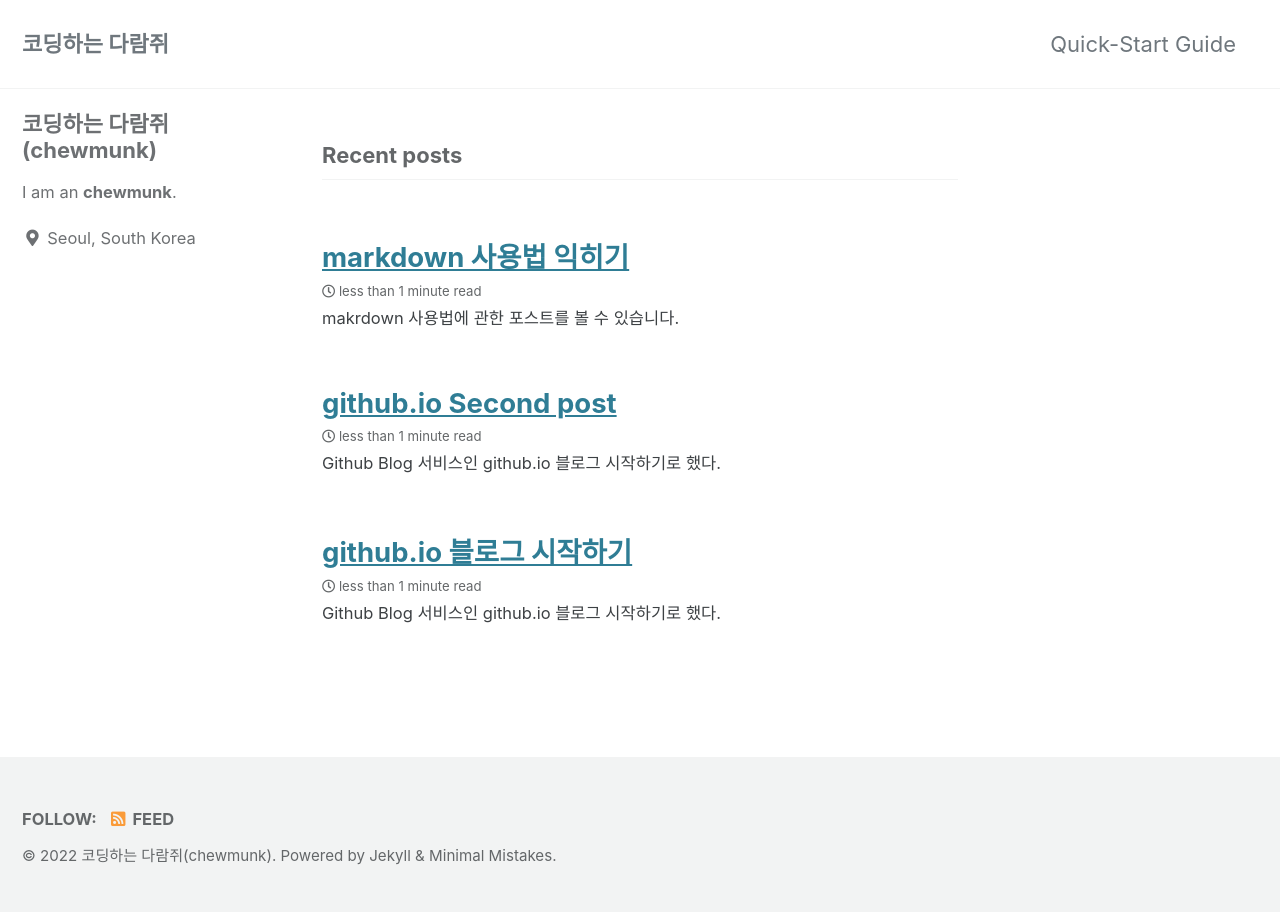
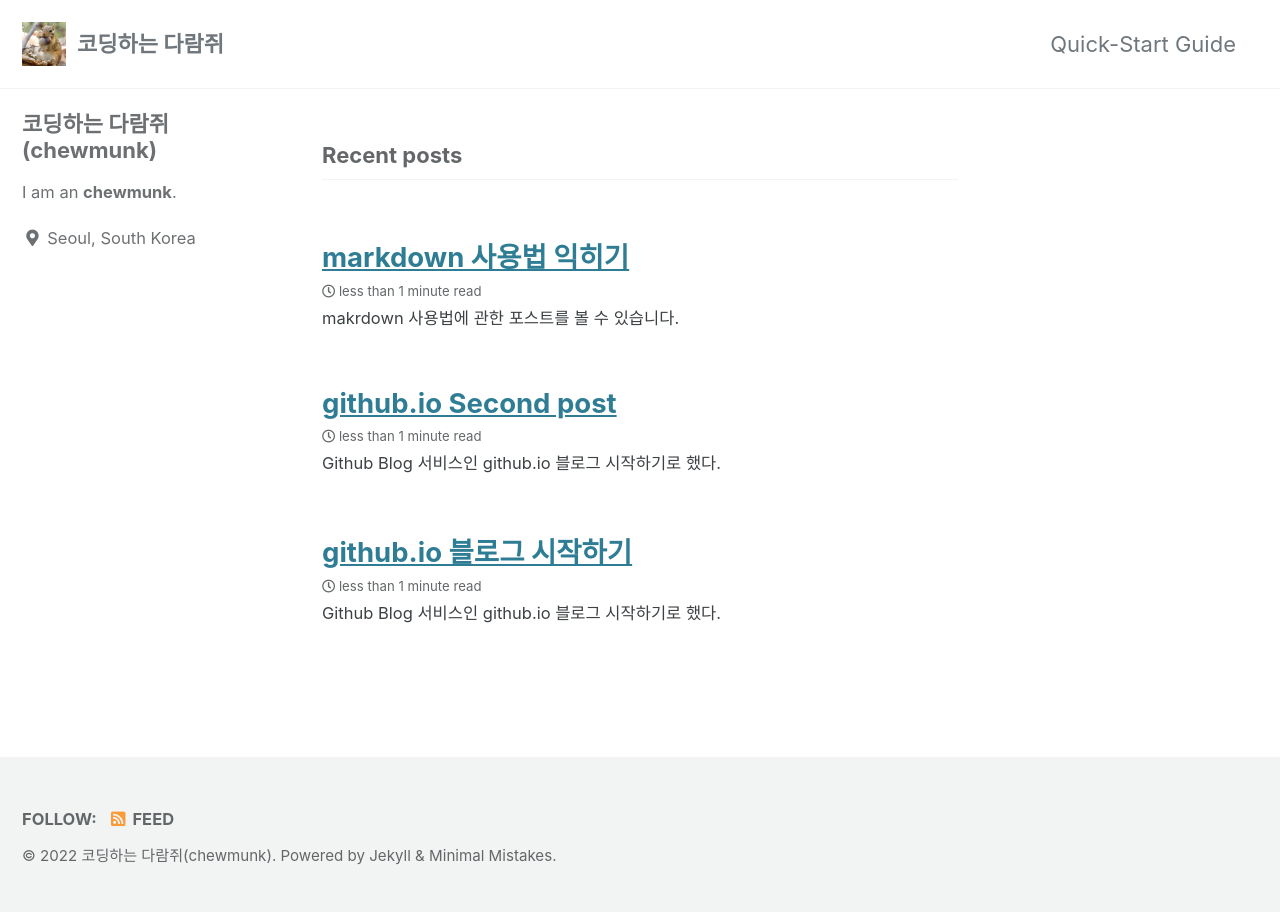
Before and after one commit to chewmunk/chewmunk.github.io, a Jekyll site: the page built from index.html, in a window 1280 px wide. Built offline with Jekyll 4.4.1, drawn with Linux system fonts in a browser that asks for light colours; cached includes are drawn as plain includes; the list of posts is cut into pages by our own code.

Commit message:
add logo config.yml

```diff
--- a/_config.yml
+++ b/_config.yml
@@ -25,7 +25,7 @@ url                      : "https://chewmunk.github.io" # the base hostname & pr
 baseurl                  : # the subpath of your site, e.g. "/blog"
 repository               : # GitHub username/repo-name e.g. "mmistakes/minimal-mistakes"
 teaser                   : "/assets/images/profile.jpeg" # path of fallback teaser image, e.g. "/assets/images/500x300.png"
-logo                     : # path of logo image to display in the masthead, e.g. "/assets/images/88x88.png"
+logo                     : "/assets/images/profile.jpeg" # path of logo image to display in the masthead, e.g. "/assets/images/88x88.png"
 masthead_title           : # overrides the website title displayed in the masthead, use " " for no title
 # breadcrumbs            : false # true, false (default)
 words_per_minute         : 200
```
